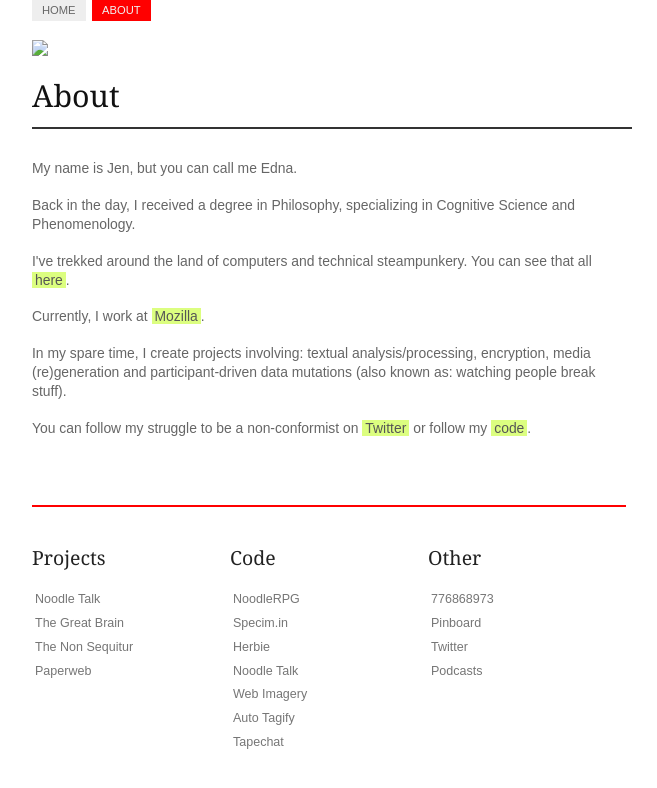
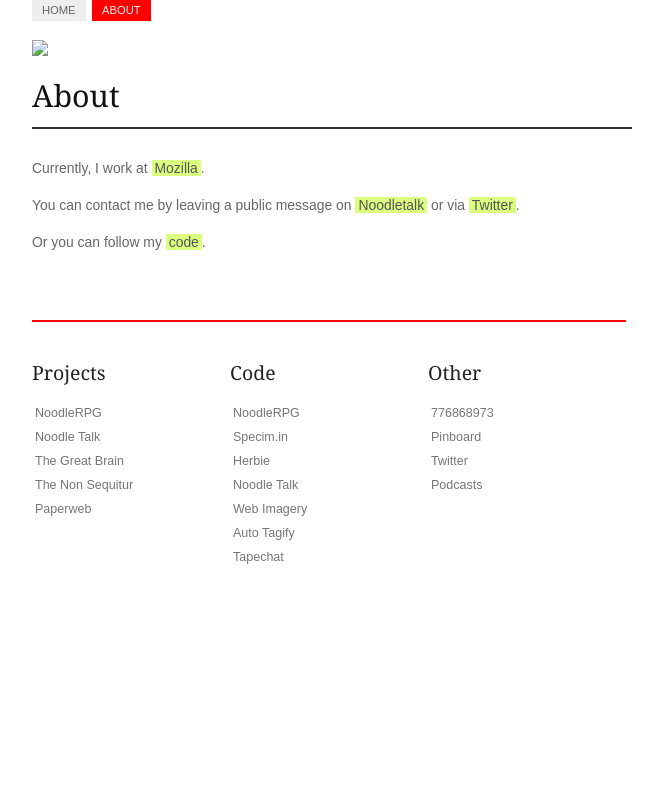
Before and after one commit to secretrobotron/ednapiranha.github.com, a Jekyll site: the page built from about.html, in a window 1280 px wide. Shown: the top 788 px of the page, without its empty margins (308-965 px from the left). Built offline with Jekyll 4.4.1, drawn with Linux system fonts in a browser that asks for light colours.

Commit message:
new blog post; updated footer

```diff
--- a/_includes/footer.html
+++ b/_includes/footer.html
@@ -3,7 +3,8 @@
       <div class="footer-wrapper">
         <ul>
           <li><h2>Projects</h2></li>
-          <li><a href="https://noodletalk.org">Noodle Talk</a></li>
+          <li><a href="http://rpg.noodletalk.org">NoodleRPG</a></li>
+          <li><a href="http://noodletalk.org">Noodle Talk</a></li>
           <li><a href="http://greatbrain.heroku.com">The Great Brain</a></li>
           <li><a href="http://thenonsequitur.org">The Non Sequitur</a></li>
           <li><a href="http://paperweb.me">Paperweb</a></li>
--- a/about.html
+++ b/about.html
@@ -9,12 +9,9 @@
 <div class="content">
   <div class="post-content">
     <h3 class="title">About</h3>
-    <p>My name is Jen, but you can call me Edna.</p>
-    <p>Back in the day, I received a degree in Philosophy, specializing in Cognitive Science and Phenomenology.</p>
-    <p>I've trekked around the land of computers and technical steampunkery. You can see that all <a href="http://www.linkedin.com/in/ednapiranha">here</a>.</p>
     <p>Currently, I work at <a href="http://mozilla.org">Mozilla</a>.</p>
-    <p>In my spare time, I create projects involving: textual analysis/processing, encryption, media (re)generation and participant-driven data mutations (also known as: watching people break stuff).</p>
-    <p>You can follow my struggle to be a non-conformist on <a href="http://twitter.com/ednapiranha">Twitter</a> or follow my <a href="https://github.com/ednapiranha">code</a>.</p>
+    <p>You can contact me by leaving a public message on <a href="http://noodletalk.org">Noodletalk</a> or via <a href="http://twitter.com/ednapiranha">Twitter</a>.
+    <p>Or you can follow my <a href="https://github.com/ednapiranha">code</a>.</p>
   </div>
 </div>
 
--- a/index.html
+++ b/index.html
@@ -4,8 +4,6 @@
 ---
 
 {% include header.html %}
-<img src="/landing.jpg" width="100%">
-
 <h2>Recent Posts</h2>
 {% for post in paginator.posts limit:3 %}
   {% include post_preview.html %}
```
Also changed, not shown: other parts of _includes/footer.html (+0 -11 lines), _includes/header.html (+11 -0 lines), _posts/2012/2012-08-12-noodlerpg-is-in-the-public.mdown (added, +24 -0 lines).
